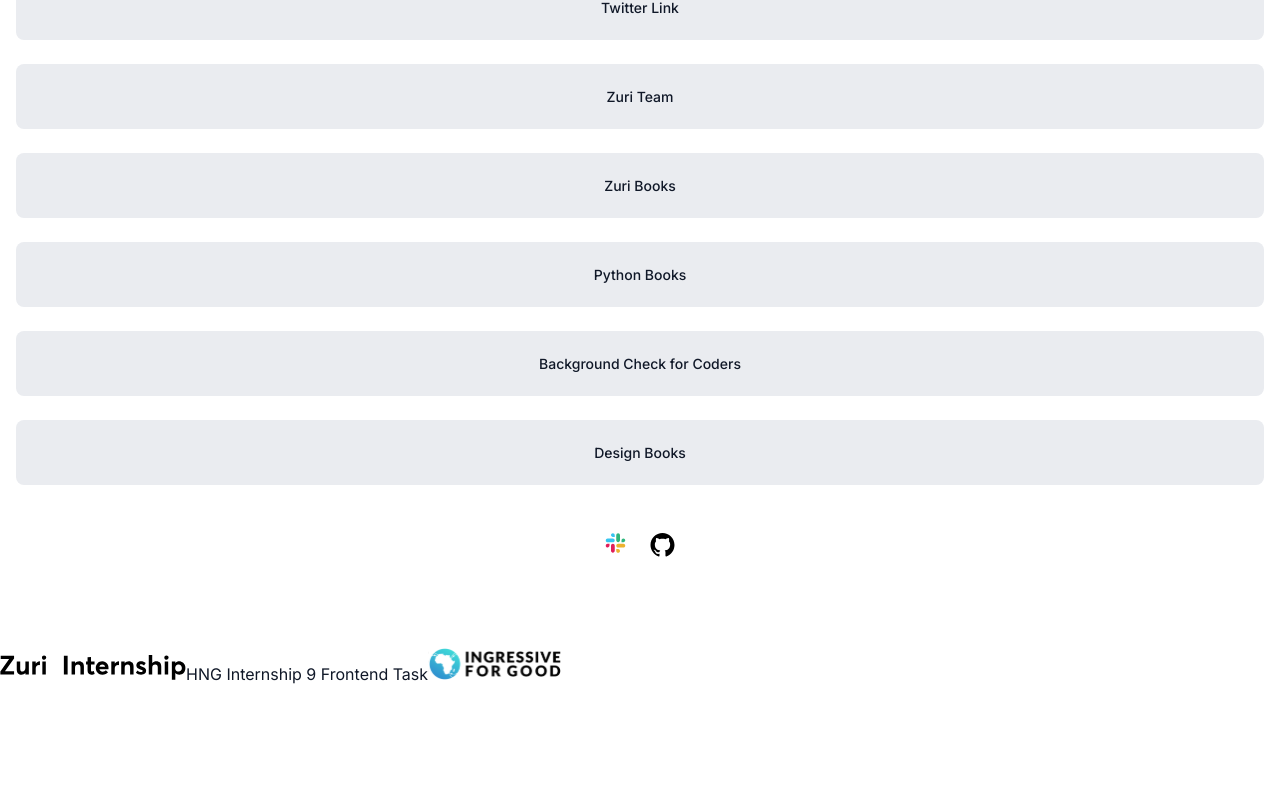
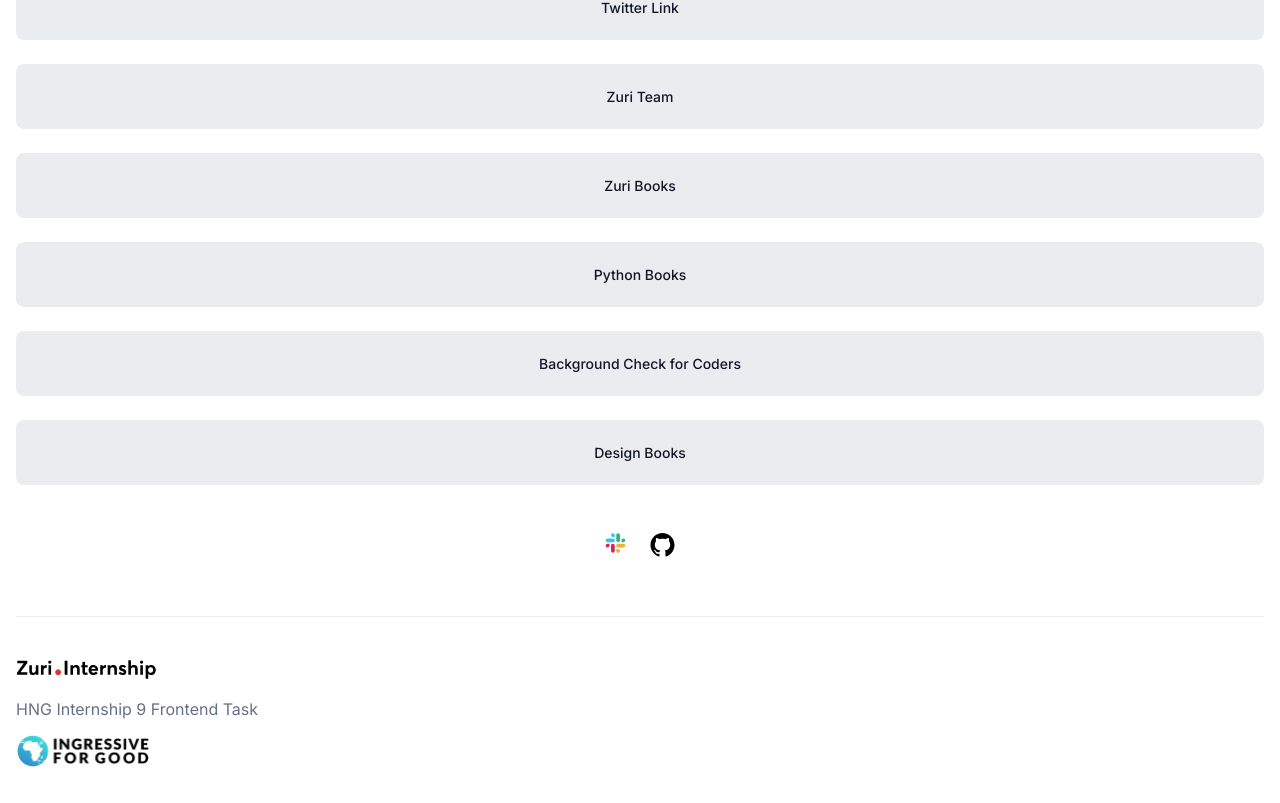
Before and after one commit to LazyCoder4542/HNG, a React (Create React App) app in the folder react-app/: page / in a window 1280 px wide. Shown: the part 280-1083 px from the top of the page. Before the commit the page ends 964 px from the top, so only its background shows below. Built offline with nearby package versions, Linux system fonts and the light colour scheme.

Commit message:
footer styling complete

```diff
--- /dev/null
+++ b/react-app/src/components/molecules/Footer.css
@@ -0,0 +1 @@
+#site-footer{padding:2rem 1rem}#site-footer .container{border-top:1px solid #eaecf0;padding-top:2.375rem;display:flex;gap:1rem;flex-direction:column}#site-footer .container span:nth-child(2){color:#667085}#site-footer .container span:nth-child(3) svg{height:2rem;width:auto}
--- a/react-app/src/components/molecules/Footer.jsx
+++ b/react-app/src/components/molecules/Footer.jsx
@@ -1,11 +1,14 @@
 import React, { Component } from 'react';
 import {ReactComponent as ZuriLogo} from "./../../assets/icons/Zuri.svg"
 import {ReactComponent as I4GLogo} from "./../../assets/icons/I4G.svg"
+
+import './Footer.css'
 class Footer extends Component {
     state = {  }
     render() {
         return (
             <footer id='site-footer'>
+                <div className="container">
                     <span>
                         <ZuriLogo />
                     </span>
@@ -15,6 +18,7 @@ class Footer extends Component {
                     <span>
                         <I4GLogo />
                     </span>
+                </div>
             </footer>
         );
     }
--- /dev/null
+++ b/react-app/src/components/molecules/Footer.sass
@@ -0,0 +1,15 @@
+@use './../../_variables' as variables
+#site-footer
+    padding: 2rem 1rem
+    .container
+        border-top: 1px solid variables.$clr-gray-200
+        padding-top: 2.375rem
+        display: flex
+        gap: 1rem
+        flex-direction: column
+        span:nth-child(2)
+            color: variables.$clr-gray-500
+        span:nth-child(3)
+            svg
+                height: 2rem
+                width: auto
--- a/react-app/src/components/pages/Home.css
+++ b/react-app/src/components/pages/Home.css
@@ -1 +1 @@
-main,section,section#links,section#links>.links{display:flex;flex-direction:column}main{font-weight:500;padding:4rem 1rem;gap:2rem;text-align:center}section{align-items:center}section#profile,section#links,section#links>.links{gap:1.5rem}section#links{font-size:14px}section#links .links{width:100%}section#links .links a{padding:1.5rem 2rem;background-color:#eaecf0;border-radius:.5rem}section#links .socials{display:flex;padding:1.5rem 0;gap:1.5rem;justify-content:center}
+main,section,section#links,section#links>.links{display:flex;flex-direction:column}main{font-weight:500;padding:4rem 1rem 0;gap:2rem;text-align:center}section{align-items:center}section#profile,section#links,section#links>.links{gap:1.5rem}section#links{font-size:14px}section#links .links{width:100%}section#links .links a{padding:1.5rem 2rem;background-color:#eaecf0;border-radius:.5rem}section#links .socials{display:flex;padding:1.5rem 0;gap:1.5rem;justify-content:center}
--- a/react-app/src/components/pages/Home.sass
+++ b/react-app/src/components/pages/Home.sass
@@ -4,7 +4,7 @@ main, section, section#links, section#links>.links
     flex-direction: column
 main
     font-weight: 500
-    padding: 4rem 1rem
+    padding: 4rem 1rem 0
     gap: 2rem
     text-align: center
 section
```
Also changed, not shown: react-app/src/assets/icons/Zuri.svg. Lines whose indentation alone changed are shown as unchanged.
